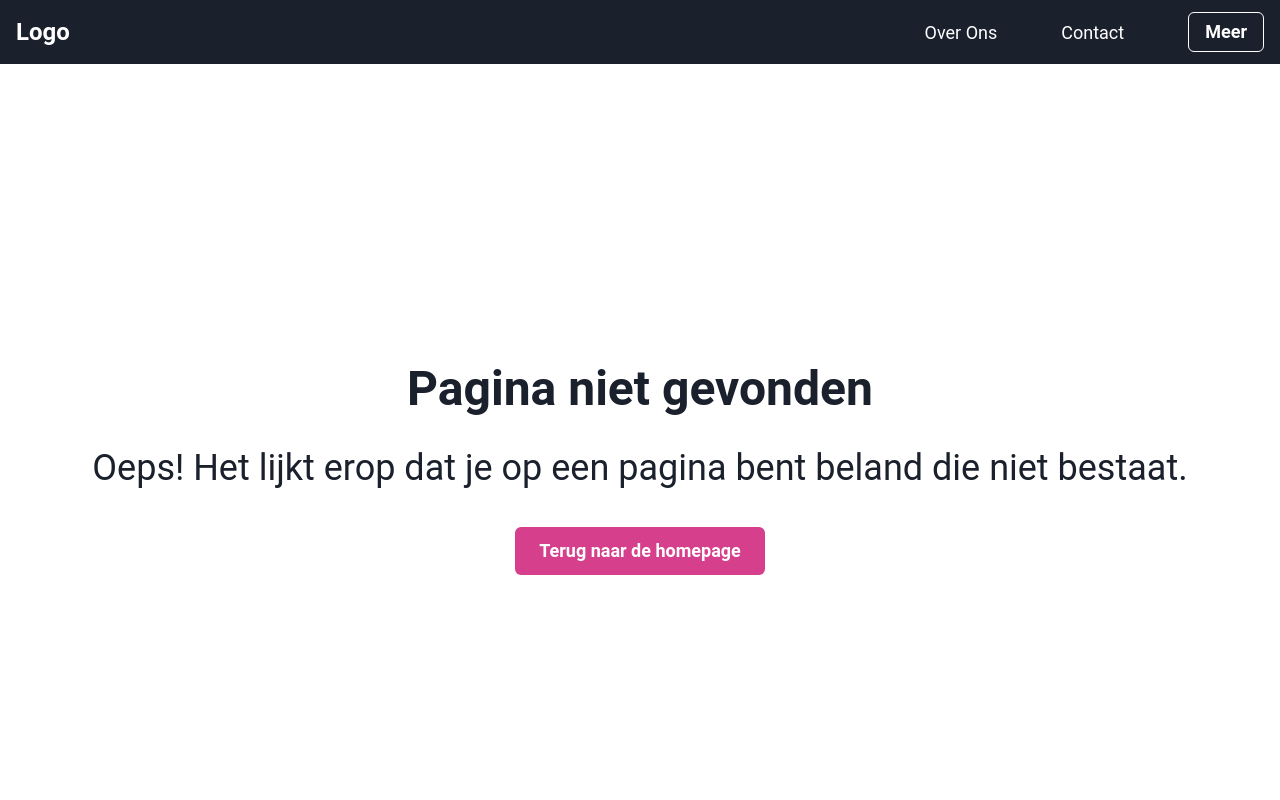
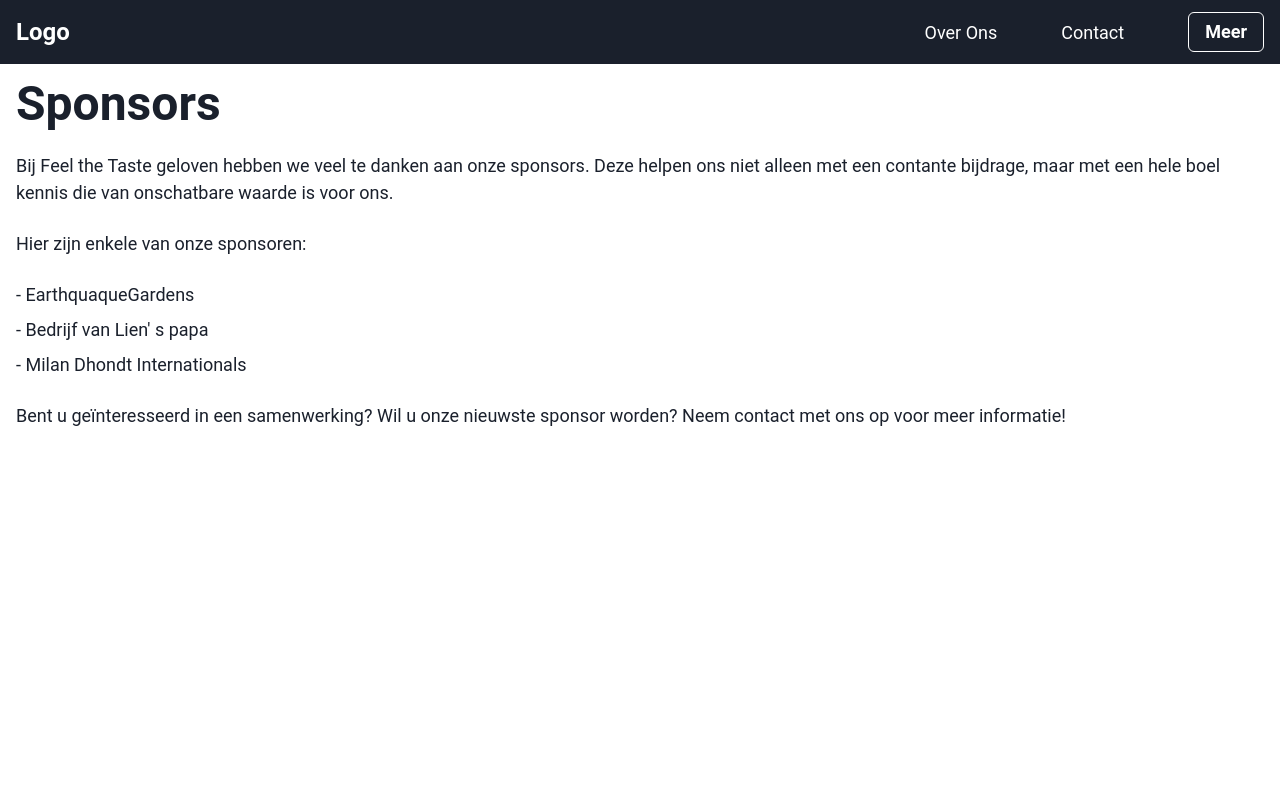
Before and after one commit to milandhondt/Feel-The-Taste, a React (Vite) app in the folder Feel-The-Taste/: page /sponsors in a window 1280 px wide. Shown: the top 800 px of the page. Built offline with nearby package versions, Linux system fonts and the light colour scheme; a web font is replaced by a local one.

Commit message:
Toevoegen titel component + sponsor pagina

```diff
--- a/Feel-The-Taste/src/components/Navbar.jsx
+++ b/Feel-The-Taste/src/components/Navbar.jsx
@@ -52,6 +52,8 @@ const Navbar = () => {
                   bg="gray.800" color="white" _hover={{ bg: 'gray.700' }}>Steun Ons Project</MenuItem>
                 <MenuItem as={NavLink} to="/testimonials" bg="gray.800" color="white"
                   _hover={{ bg: 'gray.700' }}>Testimonials</MenuItem>
+                <MenuItem as={NavLink} to="/sponsors"
+                  bg="gray.800" color="white" _hover={{ bg: 'gray.700' }}>Sponsors</MenuItem>
               </MenuList>
             </Menu>
           </Stack>
@@ -89,6 +91,8 @@ const Navbar = () => {
                 bg="gray.800" color="white" _hover={{ bg: 'gray.700' }}>Steun Ons Project</MenuItem>
               <MenuItem as={NavLink} to="/testimonials"
                 bg="gray.800" color="white" _hover={{ bg: 'gray.700' }}>Testimonials</MenuItem>
+              <MenuItem as={NavLink} to="/sponsors"
+                bg="gray.800" color="white" _hover={{ bg: 'gray.700' }}>Sponsors</MenuItem>
             </MenuList>
           </Menu>
         </Stack>
--- /dev/null
+++ b/Feel-The-Taste/src/components/Titel.jsx
@@ -0,0 +1,9 @@
+import { Heading } from '@chakra-ui/react';
+
+const Titel = ({ titel }) => {
+  return (
+    <Heading as="h1" size="2xl">{titel}</Heading>
+  );
+};
+
+export default Titel;
--- a/Feel-The-Taste/src/main.jsx
+++ b/Feel-The-Taste/src/main.jsx
@@ -14,6 +14,7 @@ import VoorBlindenEnSlechtzienden from './pages/VoorBlindenEnSlechtzienden/VoorB
 import Samenwerkingen from './pages/Samenwerkingen/Samenwerkingen';
 import SteunOns from './pages/SteunOns/SteunOns';
 import Testimonials from './pages/Testimonials/Testimonials';
+import Sponsors from './pages/Sponsors/Sponsors';
 
 const router = createBrowserRouter([
   {
@@ -56,6 +57,10 @@ const router = createBrowserRouter([
         element: <Testimonials />,
       },
       {
+        path: '/sponsors',
+        element: <Sponsors />,
+      },
+      {
         path: '/voor-blinden-en-slechtzienden',
         element: <VoorBlindenEnSlechtzienden />,
       },
--- a/Feel-The-Taste/src/pages/DienstenEnProducten/DienstenEnProducten.jsx
+++ b/Feel-The-Taste/src/pages/DienstenEnProducten/DienstenEnProducten.jsx
@@ -1,10 +1,10 @@
-import { Box, Heading, Text, VStack } from '@chakra-ui/react';
-
+import { Box, Text, VStack } from '@chakra-ui/react';
+import Titel from '../../components/Titel';
 const DienstenEnProducten = () => {
   return (
     <Box bg="white" color="gray.800" minH="100vh" p={4}>
       <VStack spacing={6} align="start">
-        <Heading as="h1" size="2xl">Diensten & Producten</Heading>
+        <Titel titel={'Diensten & Producten'} />
         <Text fontSize="lg">
           Bij Feel the Taste bieden wij een scala aan
           diensten en producten om de horeca toegankelijker te maken voor blinden en slechtzienden.
--- a/Feel-The-Taste/src/pages/OverOns/OverOns.jsx
+++ b/Feel-The-Taste/src/pages/OverOns/OverOns.jsx
@@ -1,10 +1,11 @@
-import { Box, Heading, Text, VStack } from '@chakra-ui/react';
+import { Box, Text, VStack } from '@chakra-ui/react';
+import Titel from '../../components/Titel';
 
 const OverOns = () => {
   return (
     <Box bg="white" color="gray.800" minH="100vh" p={4}>
       <VStack spacing={6} align="start">
-        <Heading as="h1" size="2xl">Over Ons</Heading>
+        <Titel titel={'Over Ons'} />
         <Text fontSize="lg">
           Welkom bij Feel the Taste. Wij zijn gepassioneerd over het creëren van
           toegankelijke menukaarten voor blinden en slechtzienden.
--- a/Feel-The-Taste/src/pages/Samenwerkingen/Samenwerkingen.jsx
+++ b/Feel-The-Taste/src/pages/Samenwerkingen/Samenwerkingen.jsx
@@ -1,10 +1,11 @@
-import { Box, Heading, Text, VStack } from '@chakra-ui/react';
+import { Box, Text, VStack } from '@chakra-ui/react';
+import Titel from '../../components/Titel';
 
 const Samenwerkingen = () => {
   return (
     <Box bg="white" color="gray.800" minH="100vh" p={4}>
       <VStack spacing={6} align="start">
-        <Heading as="h1" size="2xl">Samenwerkingen</Heading>
+        <Titel titel={'Samenwerkingen'} />
         <Text fontSize="lg">
           Bij Feel the Taste geloven we in de kracht
           van samenwerking. We werken samen met diverse
--- /dev/null
+++ b/Feel-The-Taste/src/pages/Sponsors/Sponsors.jsx
@@ -0,0 +1,30 @@
+import { Box, VStack, Text } from '@chakra-ui/react';
+import Titel from '../../components/Titel';
+
+const Sponsors = () => {
+  return (
+    <Box bg="white" color="gray.800" minH="100vh" p={4}>
+      <VStack spacing={6} align="start">
+        <Titel titel={'Sponsors'} />
+        <Text fontSize="lg">
+          Bij Feel the Taste geloven hebben we veel te danken aan onze sponsors. Deze helpen ons niet
+          alleen met een contante bijdrage, maar met een hele boel kennis die van onschatbare waarde is
+          voor ons.
+        </Text>
+        <Text fontSize="lg">
+          Hier zijn enkele van onze sponsoren:
+        </Text>
+        <VStack spacing={2} align="start">
+          <Text fontSize="lg">- EarthquaqueGardens </Text>
+          <Text fontSize="lg">- Bedrijf van Lien&apos; s papa</Text>
+          <Text fontSize="lg">- Milan Dhondt Internationals</Text>
+        </VStack>
+        <Text fontSize="lg">
+          Bent u geïnteresseerd in een samenwerking? Wil u onze nieuwste sponsor worden?
+          Neem contact met ons op voor meer informatie!
+        </Text>
+      </VStack>
+    </Box>);
+};
+
+export default Sponsors;
--- a/Feel-The-Taste/src/pages/SteunOns/SteunOns.jsx
+++ b/Feel-The-Taste/src/pages/SteunOns/SteunOns.jsx
@@ -1,10 +1,11 @@
-import { Box, Heading, Text, VStack, Link } from '@chakra-ui/react';
+import { Box, Text, VStack, Link } from '@chakra-ui/react';
+import Titel from '../../components/Titel';
 
 const SteunOnsProject = () => {
   return (
     <Box bg="white" color="gray.800" minH="100vh" p={4}>
       <VStack spacing={6} align="start">
-        <Heading as="h1" size="2xl">Steun Ons Project</Heading>
+        <Titel titel={'Steun ons project'} />
         <Text fontSize="lg">
           Bij Feel the Taste zijn we toegewijd aan het verbeteren
           van de toegankelijkheid in de horeca door middel van
--- a/Feel-The-Taste/src/pages/Testimonials/Testimonials.jsx
+++ b/Feel-The-Taste/src/pages/Testimonials/Testimonials.jsx
@@ -1,10 +1,11 @@
-import { Box, Heading, Text, VStack } from '@chakra-ui/react';
+import { Box, Text, VStack } from '@chakra-ui/react';
+import Titel from '../../components/Titel';
 
 const Testimonials = () => {
   return (
     <Box bg="white" color="gray.800" minH="100vh" p={4}>
       <VStack spacing={6} align="start">
-        <Heading as="h1" size="2xl">Testimonials</Heading>
+        <Titel titel={'Testimonials'} />
         <Text fontSize="lg">
           We waarderen de feedback van onze gebruikers.
           Hier zijn enkele getuigenissen van blinden en slechtzienden die onze braille menukaarten hebben gebruikt:
--- a/Feel-The-Taste/src/pages/VoorBlindenEnSlechtzienden/VoorBlindenEnSlechtzienden.jsx
+++ b/Feel-The-Taste/src/pages/VoorBlindenEnSlechtzienden/VoorBlindenEnSlechtzienden.jsx
@@ -1,10 +1,11 @@
-import { Box, Heading, Text, VStack } from '@chakra-ui/react';
+import { Box, Text, VStack } from '@chakra-ui/react';
+import Titel from '../../components/Titel';
 
 const VoorBlindenEnSlechtzienden = () => {
   return (
     <Box bg="white" color="gray.800" minH="100vh" p={4}>
       <VStack spacing={6} align="start">
-        <Heading as="h1" size="2xl">Voor Blinden en Slechtzienden</Heading>
+        <Titel titel={'Voor Blinden en Slechtzienden'} />
         <Text fontSize="lg">
           Bij Feel the Taste begrijpen we de unieke
           uitdagingen waarmee blinden en slechtzienden te maken hebben in de horeca.
--- a/Feel-The-Taste/src/pages/VoorHoreca/VoorHoreca.jsx
+++ b/Feel-The-Taste/src/pages/VoorHoreca/VoorHoreca.jsx
@@ -1,10 +1,11 @@
-import { Box, Heading, Text, VStack } from '@chakra-ui/react';
+import { Box, Text, VStack } from '@chakra-ui/react';
+import Titel from '../../components/Titel';
 
 const VoorHoreca = () => {
   return (
     <Box bg="white" color="gray.800" minH="100vh" p={4}>
       <VStack spacing={6} align="start">
-        <Heading as="h1" size="2xl">Voor Horeca</Heading>
+        <Titel titel={'Voor Horeca'} />
         <Text fontSize="lg">
           Toegankelijkheid is essentieel in de horeca.
           Het zorgt ervoor dat iedereen, ongeacht hun beperkingen, kan genieten van een geweldige ervaring.
```
